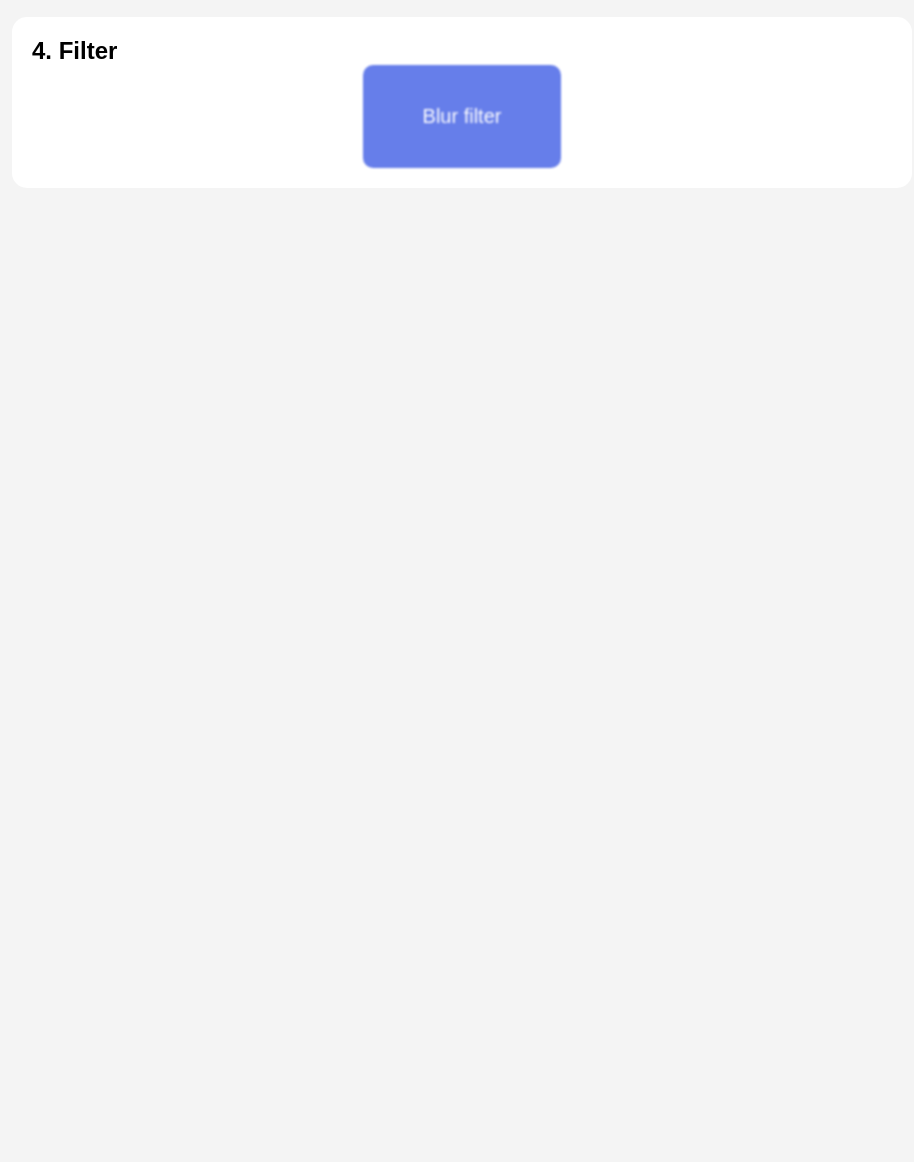
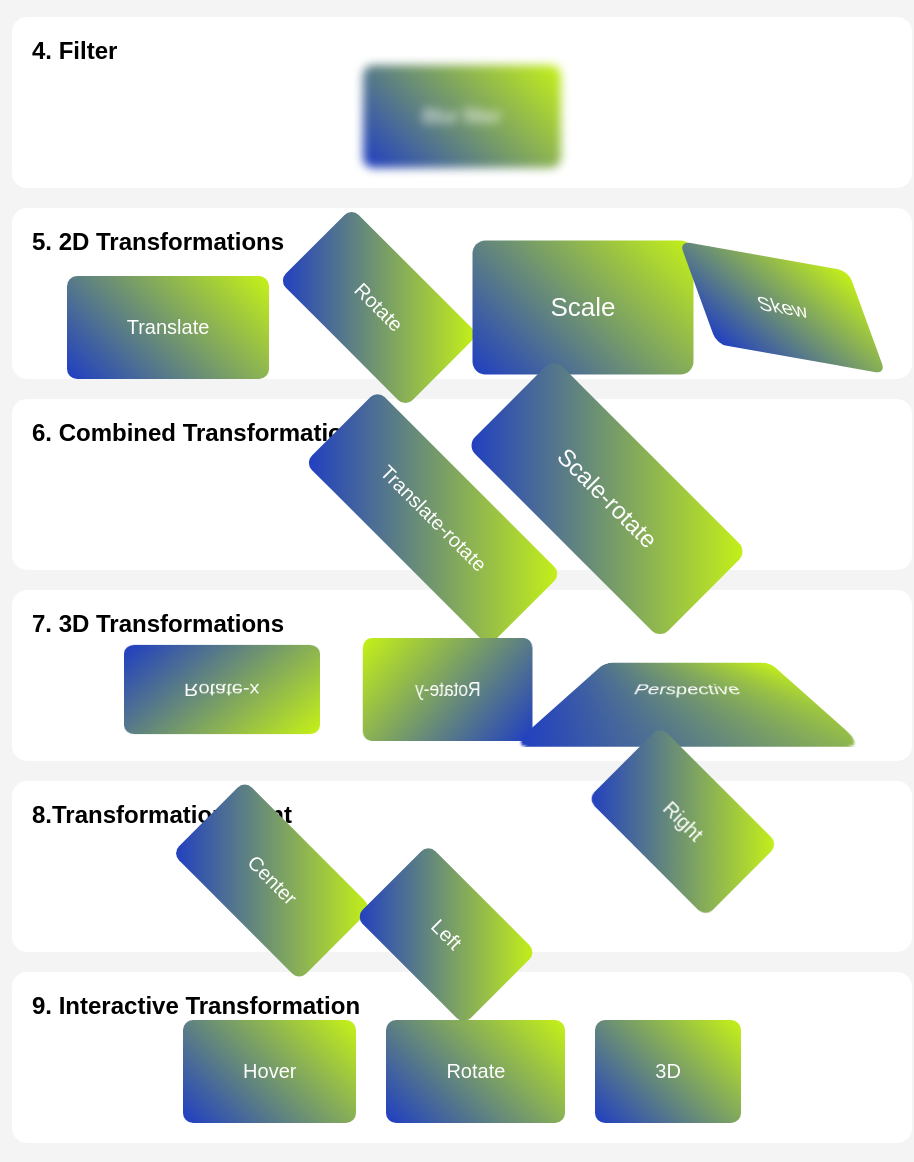
Before and after one commit to Koshakc/git-test4, a plain HTML site: page DecorativeCss/index.html in a window 1280 px wide. Shown: the part 596-1758 px from the top of the page, without its empty margins (178-1092 px from the left). Before the commit the page ends 824 px from the top, so only its background shows below. Drawn offline with Linux system fonts and the light colour scheme.

Commit message:
feat: transform CSS

```diff
--- a/DecorativeCss/index.html
+++ b/DecorativeCss/index.html
@@ -44,6 +44,55 @@
                 <div class="example-box blur-filter">Blur filter</div>
             </div>
         </section>
+        <section class="main-section">
+            <h2
+            class="main-section__title">5. 2D Transformations</h2>
+            <div class="example-row">
+                <div class="example-box translate">Translate</div>
+                <div class="example-box rotate">Rotate</div>
+                <div class="example-box scale">Scale</div>
+                <div class="example-box skew">Skew</div>
+            </div>
+        </section>
+        </section>
+        <section class="main-section">
+            <h2
+            class="main-section__title">6. Combined Transformations</h2>
+            <div class="example-row">
+                <div class="example-box translate-rotate">Translate-rotate</div>
+                <div class="example-box scale-rotate">Scale-rotate</div>
+            </div>
+        </section>
+        </section>
+        <section class="main-section">
+            <h2
+            class="main-section__title">7. 3D Transformations</h2>
+            <div class="example-row">
+                <div class="example-box rotate-x">Rotate-x</div>
+                <div class="example-box rotate-y">Rotate-y</div>
+                <div class="example-box perspective-basic">Perspective</div>
+            </div>
+        </section>
+        </section>
+        <section class="main-section">
+            <h2
+            class="main-section__title">8.Transformation point</h2>
+            <div class="example-row">
+                <div class="example-box point-center">Center</div>
+                <div class="example-box point-left">Left</div>
+                <div class="example-box point-right">Right</div>
+            </div>
+        </section>
+        </section>
+        <section class="main-section">
+            <h2
+            class="main-section__title">9. Interactive Transformation</h2>
+            <div class="example-row">
+                <div class="example-box hover-scale">Hover</div>
+                <div class="example-box hover-rotate">Rotate</div>
+                <div class="example-box hover-3d">3D</div>
+            </div>
+        </section>
 
 </body>
 </html>
--- a/DecorativeCss/style.css
+++ b/DecorativeCss/style.css
@@ -36,10 +36,11 @@ body{
     display: flex;
     justify-content: center;
     gap: 30px;
+    flex-wrap: wrap;
 }
 
 .example-box{
-    background: #667eea;
+    background: linear-gradient(45deg, #1f3dc3, #c6f216);
     color: #fff;
     padding: 40px 60px;
     border-radius: 10px;
@@ -89,5 +90,76 @@ body{
 }
 
 .blur-filter{
-    filter: blur(1px);
+    filter: blur(5px);
 }
+
+.translate{
+    transform: translate(10px, 20px);
+}
+
+.rotate{
+    transform: rotate(45deg);
+}
+
+.scale{
+    transform: scale(1.3);
+}
+
+.skew{
+    transform: skew(20deg, 10deg);
+}
+
+.translate-rotate{
+    transform: translate(100px, 20px) rotate(45deg);
+}
+
+.scale-rotate{
+    transform: scale(1.2) rotate(45deg);
+}
+
+.rotate-x:hover{
+    transition: transform 1s ease-in;
+    transform: rotate(150deg);
+}
+
+.rotate-x{
+    transform: rotateX(150deg);
+}
+
+.rotate-y{
+    transform: rotateY(150deg);
+}
+
+.perspective-basic{
+    transform: perspective(100px) rotateX(45deg);
+}
+
+.point-center{
+    transform-origin: center;
+    transform: rotate(45deg);
+}
+
+.point-left{
+    transform-origin: left;
+    transform: rotate(45deg);
+}
+
+.point-right{
+    transform-origin: right;
+    transform: rotate(45deg);
+}
+
+.hover-scale:hover{
+    transition: transform 0.3s ease-in-out;
+    transform: scale(1.2);
+}
+
+.hover-rotate:hover{
+    transition: transform 1s ease-in;
+    transform: rotate(180deg);
+}
+
+.hover-3d:hover{
+    transition: transform 1s ease-out;
+    transform: perspective(100px) rotateX(50deg);
+}
```
